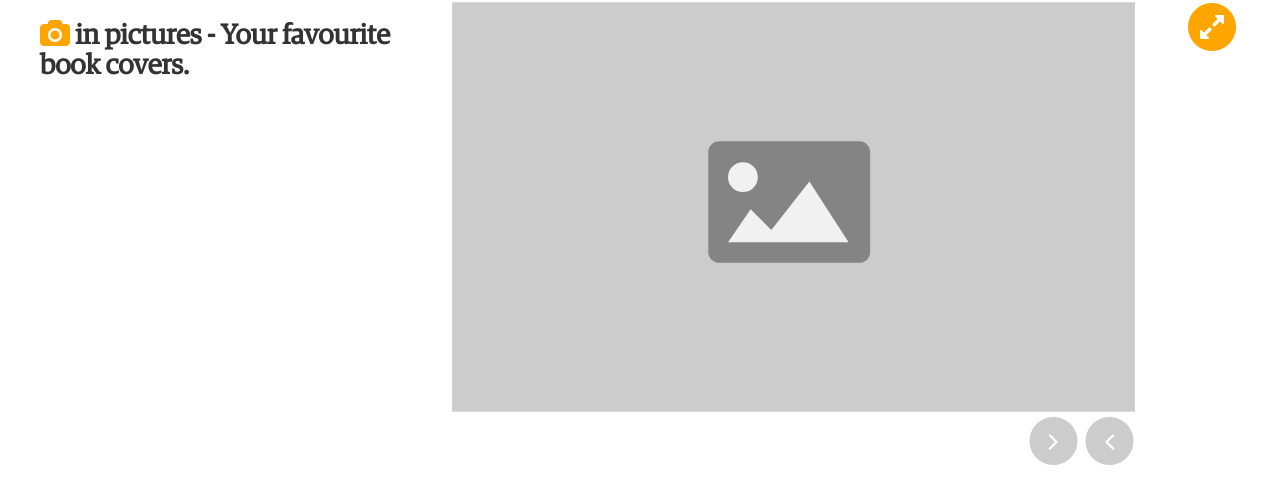
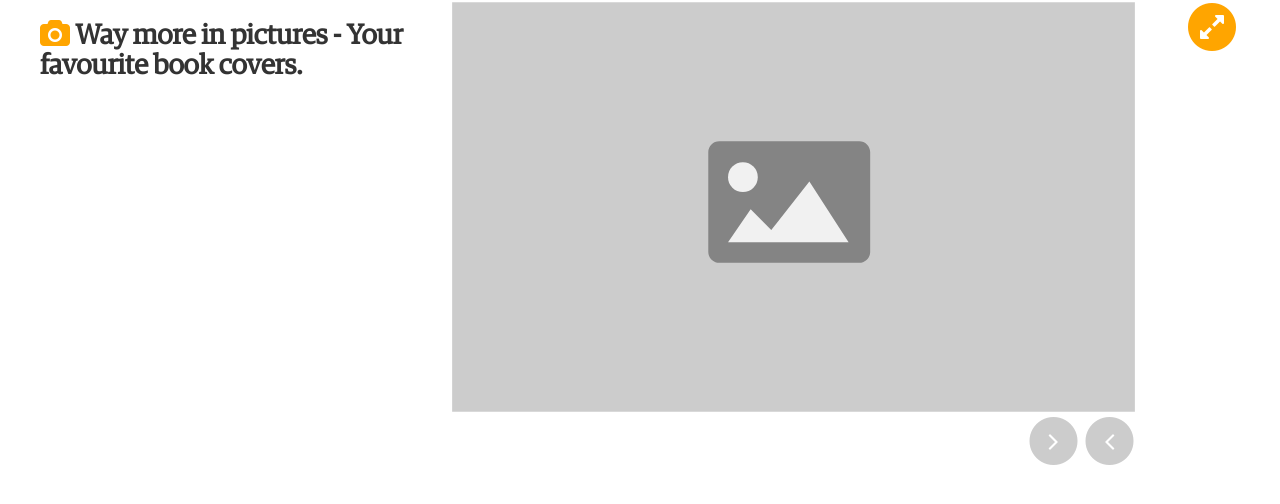
Before and after one commit to mr-mr/GuardianFEBuild, a plain HTML site: page index.html in a window 1280 px wide. Drawn offline with nearby package versions, Linux system fonts and the light colour scheme.

Commit message:
added tweaks to index file

```diff
--- a/index.html
+++ b/index.html
@@ -14,7 +14,7 @@
 
 	<div class="row">
 	<div class="col-md-4">
-		<h1><i class="icon-camera"></i> in pictures - Your favourite book covers.
+		<h1><i class="icon-camera"></i> Way more in pictures - Your favourite book covers.
 </h1>
 	</div>
 		<div class="col-md-7 slider gallery-holder">
```
Also changed, not shown: 2 other files.
